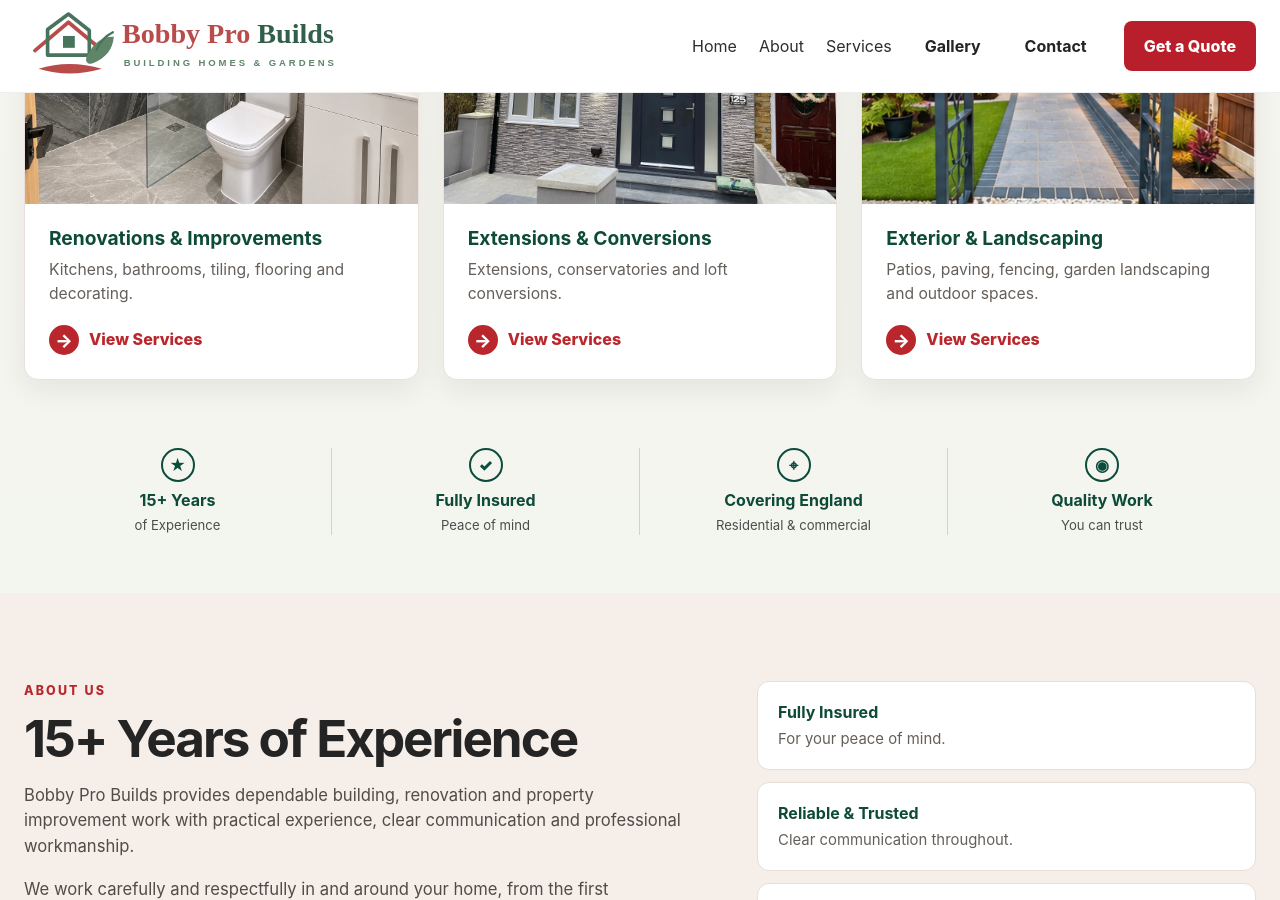
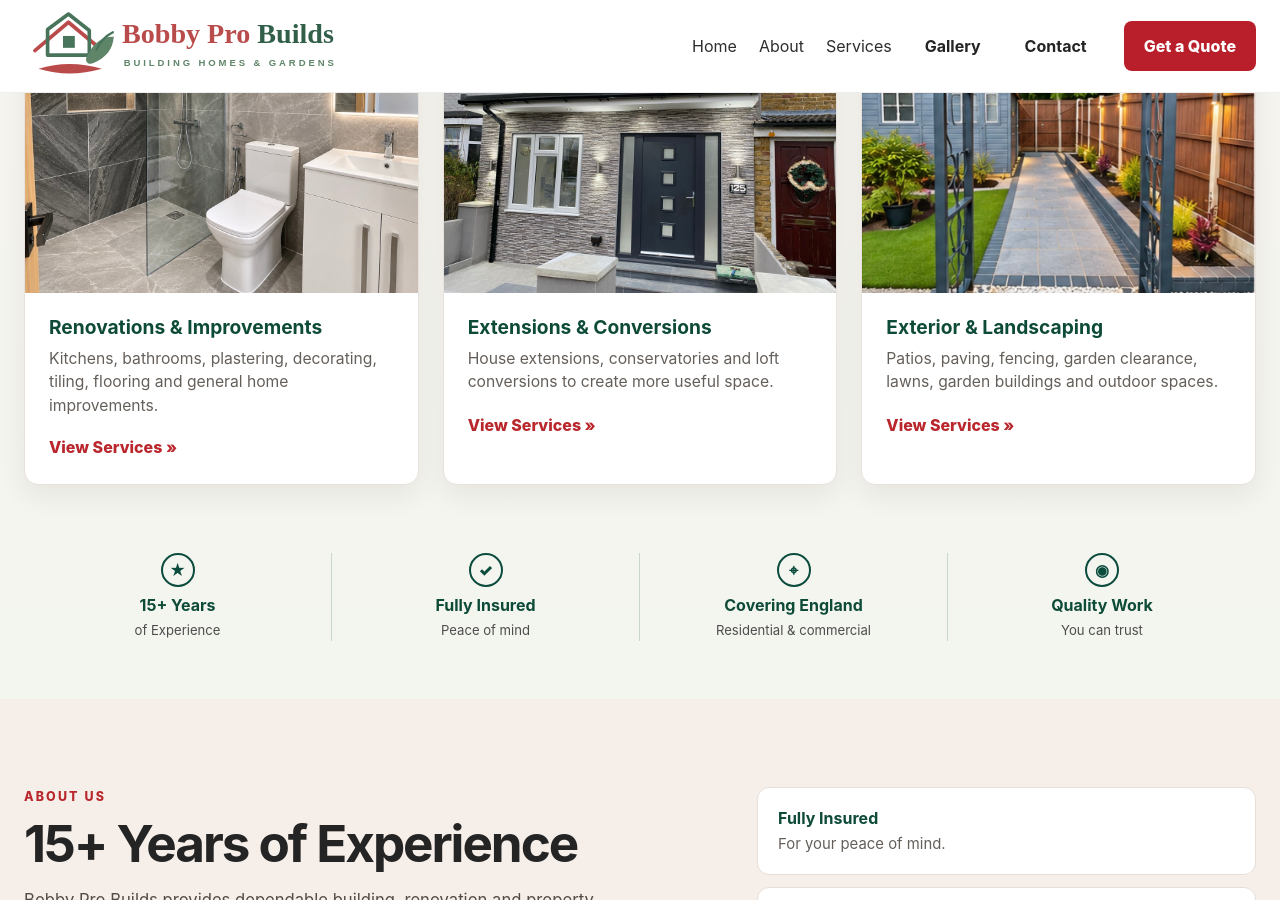
Before and after one commit to arsalanbobby/Bobby-Pro-Builds, a Jekyll site: the page built from index.md, in a window 1280 px wide and 900 px high, scrolled down 1065 px. Built offline with Jekyll 4.4.1, drawn with Linux system fonts in a browser that asks for light colours; some of the changed text lies outside the part shown.

Commit message:
Match homepage hero and service cards to final mock

```diff
--- a/index.md
+++ b/index.md
@@ -6,28 +6,17 @@ description: Bobby Pro Builds provides professional building, renovation and pro
 <section id="home" class="showcase-hero">
   <div class="container showcase-grid">
     <div class="showcase-copy">
-      <p class="showcase-kicker"><span></span>Building Homes & Gardens</p>
       <h1 class="showcase-heading">
         <span>Building a</span>
         <strong>Better Home</strong>
         <span>As You Dream Of</span>
       </h1>
       <p class="showcase-intro">Professional building, renovation and property improvement services with more than 15 years of hands-on experience. Reliable workmanship, clear communication and attention to detail from start to finish.</p>
-      <div class="showcase-actions">
-        <a href="#services" class="btn btn-primary">Our Services »</a>
-      </div>
+      <a href="#services" class="btn btn-primary">Our Services »</a>
     </div>
-
-    <div class="showcase-media" aria-label="Completed Bobby Pro Builds projects">
-      <figure class="project-photo house-photo">
-        <img src="{{ '/assets/images/IMG_4841.jpg' | relative_url }}" alt="Completed exterior house renovation by Bobby Pro Builds">
-      </figure>
-      <p class="photo-note note-house">Transforming<br>Houses</p>
-
-      <figure class="project-photo kitchen-photo">
-        <img src="{{ '/assets/images/2ff575ca-cc75-410e-b5b4-560d87022bf0.jpg' | relative_url }}" alt="Completed modern kitchen by Bobby Pro Builds">
-      </figure>
-      <p class="photo-note note-kitchen">Beautiful<br>Spaces</p>
+    <div class="showcase-kitchen">
+      <img src="{{ '/assets/images/2ff575ca-cc75-410e-b5b4-560d87022bf0.jpg' | relative_url }}" alt="Completed modern kitchen by Bobby Pro Builds">
+      <p class="kitchen-note">Beautiful<br>Spaces</p>
     </div>
   </div>
 </section>
@@ -43,8 +32,8 @@ description: Bobby Pro Builds provides professional building, renovation and pro
         <img src="{{ '/assets/images/IMG_4844.jpg' | relative_url }}" alt="Completed bathroom renovation by Bobby Pro Builds">
         <div class="service-card-body">
           <h3>Renovations &amp; Improvements</h3>
-          <p>Kitchens, bathrooms, tiling, flooring and decorating.</p>
-          <a class="service-link" href="#services" aria-label="View renovation and improvement services"><span>→</span>View Services</a>
+          <p>Kitchens, bathrooms, plastering, decorating, tiling, flooring and general home improvements.</p>
+          <a class="service-link" href="#services" aria-label="View renovation and improvement services">View Services »</a>
         </div>
       </article>
 
@@ -52,8 +41,8 @@ description: Bobby Pro Builds provides professional building, renovation and pro
         <img src="{{ '/assets/images/07ffef1b-db2a-42eb-b80b-a46892b07543.jpg' | relative_url }}" alt="Completed extension and conversion work by Bobby Pro Builds">
         <div class="service-card-body">
           <h3>Extensions &amp; Conversions</h3>
-          <p>Extensions, conservatories and loft conversions.</p>
-          <a class="service-link" href="#services" aria-label="View extension and conversion services"><span>→</span>View Services</a>
+          <p>House extensions, conservatories and loft conversions to create more useful space.</p>
+          <a class="service-link" href="#services" aria-label="View extension and conversion services">View Services »</a>
         </div>
       </article>
 
@@ -61,8 +50,8 @@ description: Bobby Pro Builds provides professional building, renovation and pro
         <img src="{{ '/assets/images/IMG_4842.jpg' | relative_url }}" alt="Completed exterior and landscaping work by Bobby Pro Builds">
         <div class="service-card-body">
           <h3>Exterior &amp; Landscaping</h3>
-          <p>Patios, paving, fencing, garden landscaping and outdoor spaces.</p>
-          <a class="service-link" href="#services" aria-label="View exterior and landscaping services"><span>→</span>View Services</a>
+          <p>Patios, paving, fencing, garden clearance, lawns, garden buildings and outdoor spaces.</p>
+          <a class="service-link" href="#services" aria-label="View exterior and landscaping services">View Services »</a>
         </div>
       </article>
     </div>
```
